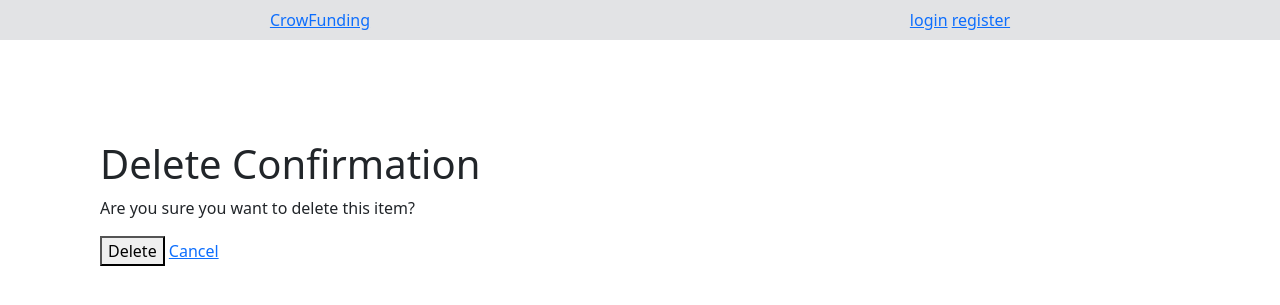
After one commit to M-Michaell/Django-project, a Django app: page /account/delete/1/ in a window 1280 px wide. The commit adds this page. Shown: the top 305 px of the page. Run offline with Django 4.2, Linux system fonts and the light colour scheme; tables that the repository leaves empty hold one stand-in row (values such as "Sample post"); some libraries are stand-ins or nearby versions.

```diff
--- a/Crowdfunding/account/models.py
+++ b/Crowdfunding/account/models.py
@@ -1,5 +1,5 @@
 from django.db import models
-
+from django.shortcuts import reverse
 from django.contrib.auth.models import AbstractUser
 
 
@@ -13,6 +13,9 @@ class CustomUser(AbstractUser):
     country = models.CharField(max_length=30,null=True,blank=True)
     image = models.ImageField(upload_to='account/images',null=True,blank=True)
 
+    activation_timestamp = models.DateTimeField(null=True, blank=True)
+
+
     created_at = models.DateTimeField(auto_now_add=True)
     updated_at = models.DateTimeField(auto_now=True)
 
@@ -20,3 +23,9 @@ class CustomUser(AbstractUser):
     @property
     def get_image_url(self):
         return f"/media/{self.image}"
+
+
+
+    @property
+    def get_delete_url(self):
+        return  reverse('account.delete', args=[self.id])
--- /dev/null
+++ b/Crowdfunding/account/templates/account/delete.html
@@ -0,0 +1,19 @@
+{% extends 'account/layout/base.html' %}
+{% load static %}
+
+
+{% block content %}
+<div style="margin: 100px;">
+
+    <h1>Delete Confirmation</h1>
+    <p>Are you sure you want to delete this item?</p>
+    <form method="post">
+        {% csrf_token %}
+        <button type="submit">Delete</button>
+        <a href="{% url 'account.edit' %}">Cancel</a>
+    </form>
+
+
+</div style="margin: 100px;">
+
+{% endblock %}
--- a/Crowdfunding/account/templates/account/edit.html
+++ b/Crowdfunding/account/templates/account/edit.html
@@ -3,7 +3,9 @@
 
 
 {% block content %}
-
+<div>
+    <a href="{{user.get_delete_url}}">Delete Account</a>
+</div>
 <div class="d-flex flex-row">
     <div class="container" style="margin: 100px;">
         <h2>Edit Profile</h2>
--- a/Crowdfunding/account/urls.py
+++ b/Crowdfunding/account/urls.py
@@ -1,5 +1,5 @@
 from django.urls import path
-from account.views import CustomRegistrationView, CustomLoginView, userHome,CustomLogoutView,CustomEditAccountView,activate
+from account.views import CustomRegistrationView, CustomLoginView, userHome,CustomLogoutView,CustomEditAccountView,CustomDeleteAccountView,activate
 
 urlpatterns = [
     path('home/', userHome, name='account.home'),
@@ -8,5 +8,7 @@ urlpatterns = [
     path('logout/', CustomLogoutView.as_view(), name='account.logout'),
     path('edit/', CustomEditAccountView.as_view(), name='account.edit'),
     path('activate/<str:uidb64>/<str:token>/', activate, name='activate'),
+    path('delete/<int:pk>/', CustomDeleteAccountView.as_view(), name='account.delete'),
+
 
 ]
--- a/Crowdfunding/account/views.py
+++ b/Crowdfunding/account/views.py
@@ -4,7 +4,7 @@ from account.forms import MyUserCreationForm, MyAuthenticationForm,CustomEditAcc
 from django.contrib.auth.views import LoginView,LogoutView
 from django.contrib.auth import login
 from django.contrib import messages
-from django.views.generic.edit import CreateView, UpdateView
+from django.views.generic.edit import CreateView, UpdateView, DeleteView
 from account.models import CustomUser
 from django.contrib.sites.shortcuts import get_current_site
 from account.tokens import account_activation_token
@@ -15,6 +15,7 @@ from django.template.loader import render_to_string
 from django.views.generic.edit import CreateView
 from django.utils.http import urlsafe_base64_decode
 from django.http import HttpResponse
+from django.utils import timezone
 
 
 def userHome(request):
@@ -32,6 +33,8 @@ class CustomRegistrationView(CreateView):
     def form_valid(self, form):
         user = form.save(commit=False)
         user.is_active = False
+        user.activation_timestamp = timezone.now() + timezone.timedelta(hours=24)
+
         user.save()
         current_site = get_current_site(self.request)
         mail_subject = 'Activate your blog account.'
@@ -49,12 +52,14 @@ class CustomRegistrationView(CreateView):
         return super().form_valid(form)
 
 def activate(request, uidb64, token):
-    # try:
-    uid = urlsafe_base64_decode(uidb64)
-    user = CustomUser.objects.get(pk=uid)
-    # except(TypeError, ValueError, OverflowError, CustomUser.DoesNotExist):
-        # user = None
+    try:
+        uid = urlsafe_base64_decode(uidb64)
+        user = CustomUser.objects.get(pk=uid)
+    except(TypeError, ValueError, OverflowError, CustomUser.DoesNotExist):
+        user = None
     if user is not None and account_activation_token.check_token(user, token):
+        if user.activation_timestamp and timezone.now() > user.activation_timestamp:
+            return HttpResponse('Activation link has expired.')
         user.is_active = True
         user.save()
         login(request, user)
@@ -94,6 +99,12 @@ class CustomLoginView(LoginView):
         return reverse_lazy('account.home')
 
 
+class CustomDeleteAccountView(DeleteView):
+    model = CustomUser
+    template_name = 'account/delete.html'  # Specify the template for the delete confirmation page
+    success_url = reverse_lazy('account.home')
+
+
 
 
 
```
Also changed, not shown: Crowdfunding/account/migrations/0003_customuser_activation_timestamp.py (added).
